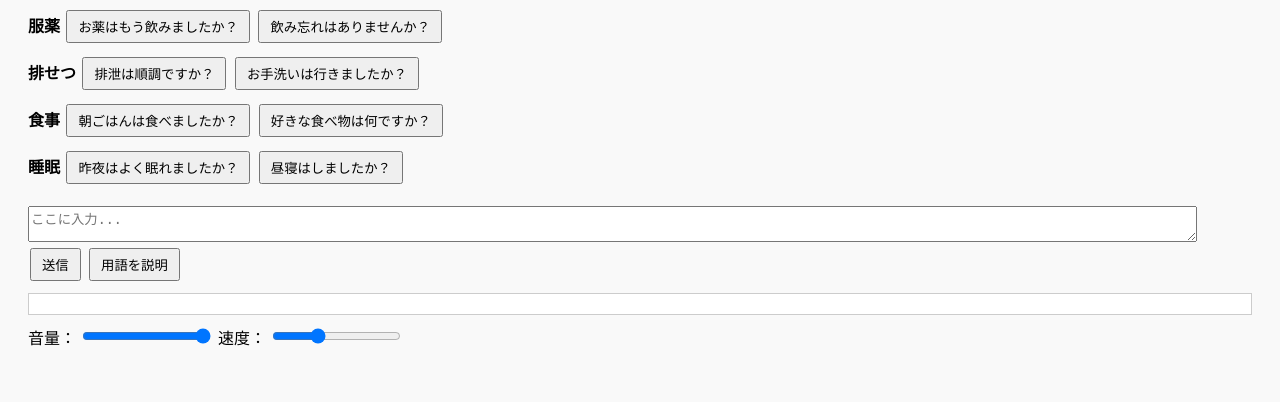
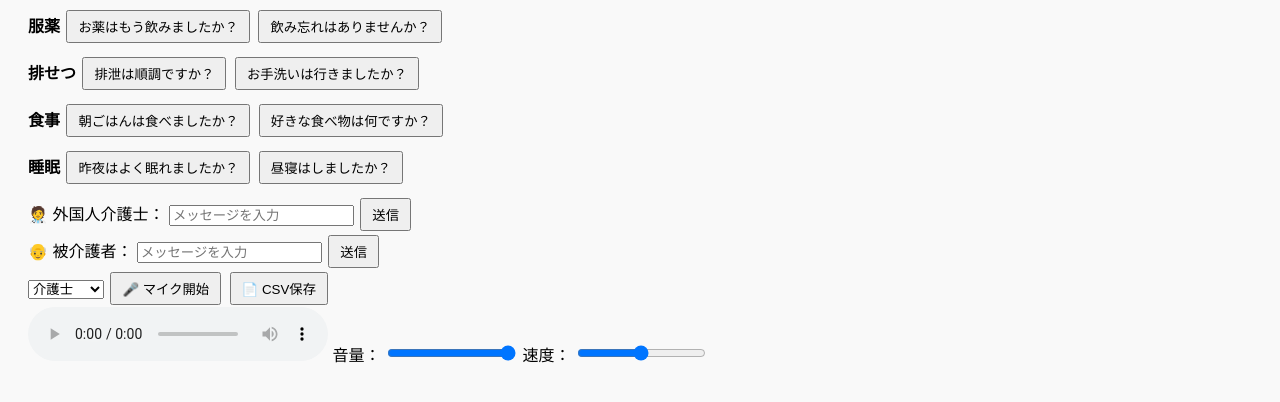
Before and after one commit to MitsunoriFukuchi692/KigosienChatbot_0621, a Flask app: page / in a window 1280 px wide. Shown: the part 134-536 px from the top of the page. Run offline with Flask 3, Linux system fonts and the light colour scheme.

Commit message:
最新のindex.htmlを追加

```diff
--- a/templates/index.html
+++ b/templates/index.html
@@ -10,38 +10,59 @@
   <h1>AIみまくん - 外国人介護士支援チャット</h1>
 
   <div class="template-buttons">
-        <div><strong>体調</strong>
-            <button onclick="setMessage('こんにちは。体調はいかがですか？')">今日は調子はどうですか？</button>
-            <button onclick="setMessage('痛みはありますか？')">痛みはありますか？</button>
+    <div>
+      <strong>体調</strong>
+      <button onclick="sendTemplate('今日は調子はどうですか？')">今日は調子はどうですか？</button>
+      <button onclick="sendTemplate('痛みはありますか？')">痛みはありますか？</button>
     </div>
-        <div><strong>服薬</strong>
-            <button onclick="setMessage('お薬はもう飲みましたか？')">お薬はもう飲みましたか？</button>
-            <button onclick="setMessage('飲み忘れはありませんか？')">飲み忘れはありませんか？</button>
+    <div>
+      <strong>服薬</strong>
+      <button onclick="sendTemplate('お薬はもう飲みましたか？')">お薬はもう飲みましたか？</button>
+      <button onclick="sendTemplate('飲み忘れはありませんか？')">飲み忘れはありませんか？</button>
     </div>
-        <div><strong>排せつ</strong>
-            <button onclick="setMessage('排泄は順調ですか？')">排泄は順調ですか？</button>
-            <button onclick="setMessage('お手洗いは行きましたか？')">お手洗いは行きましたか？</button>
+    <div>
+      <strong>排せつ</strong>
+      <button onclick="sendTemplate('排泄は順調ですか？')">排泄は順調ですか？</button>
+      <button onclick="sendTemplate('お手洗いは行きましたか？')">お手洗いは行きましたか？</button>
     </div>
-        <div><strong>食事</strong>
-            <button onclick="setMessage('朝ごはんは食べましたか？')">朝ごはんは食べましたか？</button>
-            <button onclick="setMessage('好きな食べ物は何ですか？')">好きな食べ物は何ですか？</button>
+    <div>
+      <strong>食事</strong>
+      <button onclick="sendTemplate('朝ごはんは食べましたか？')">朝ごはんは食べましたか？</button>
+      <button onclick="sendTemplate('好きな食べ物は何ですか？')">好きな食べ物は何ですか？</button>
     </div>
-        <div><strong>睡眠</strong>
-            <button onclick="setMessage('昨夜はよく眠れましたか？')">昨夜はよく眠れましたか？</button>
-            <button onclick="setMessage('昼寝はしましたか？')">昼寝はしましたか？</button>
+    <div>
+      <strong>睡眠</strong>
+      <button onclick="sendTemplate('昨夜はよく眠れましたか？')">昨夜はよく眠れましたか？</button>
+      <button onclick="sendTemplate('昼寝はしましたか？')">昼寝はしましたか？</button>
     </div>
   </div>
 
-    <textarea id="user-input" placeholder="ここに入力..." rows="2" cols="40"></textarea><br>
-    <button onclick="sendMessage()">送信</button>
-    <button onclick="explainTerm()">用語を説明</button>
+  <div class="chat-container">
+    <div>
+      <label>🧑‍⚕️ 外国人介護士：</label>
+      <input type="text" id="input-caregiver" placeholder="メッセージを入力">
+      <button onclick="sendMessage('caregiver')">送信</button>
+    </div>
+    <div>
+      <label>👴 被介護者：</label>
+      <input type="text" id="input-elderly" placeholder="メッセージを入力">
+      <button onclick="sendMessage('elderly')">送信</button>
+    </div>
+    <select id="speaker-role">
+      <option value="caregiver">介護士</option>
+      <option value="elderly">被介護者</option>
+    </select>
+    <button onclick="startRecognition()">🎤 マイク開始</button>
+    <button onclick="saveToCSV()">📄 CSV保存</button>
+  </div>
 
-    <div id="chat-response"></div>
-
-    <label for="volume">音量：</label>
-    <input type="range" id="volume" min="0" max="1" step="0.1" value="1">
-    <label for="rate">速度：</label>
-    <input type="range" id="rate" min="0.5" max="2" step="0.1" value="1">
+  <div>
+    <audio id="audioPlayer" controls></audio>
+    <label for="volumeSlider">音量：</label>
+    <input type="range" id="volumeSlider" min="0" max="1" step="0.1" value="1">
+    <label for="speedSlider">速度：</label>
+    <input type="range" id="speedSlider" min="0.5" max="1.5" step="0.1" value="1">
+  </div>
 
   <script src="/static/js/chatbot.js"></script>
 </body>
```
Lines whose indentation alone changed are shown as unchanged.
